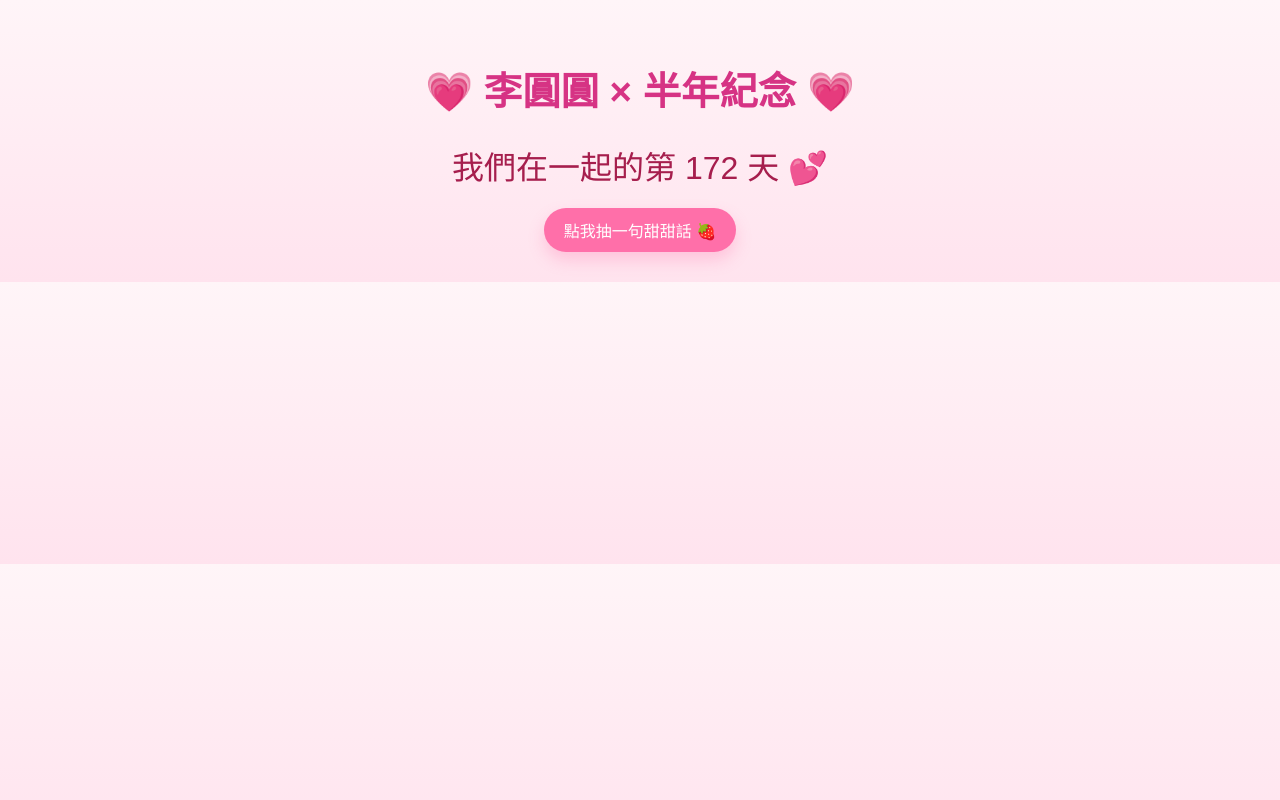
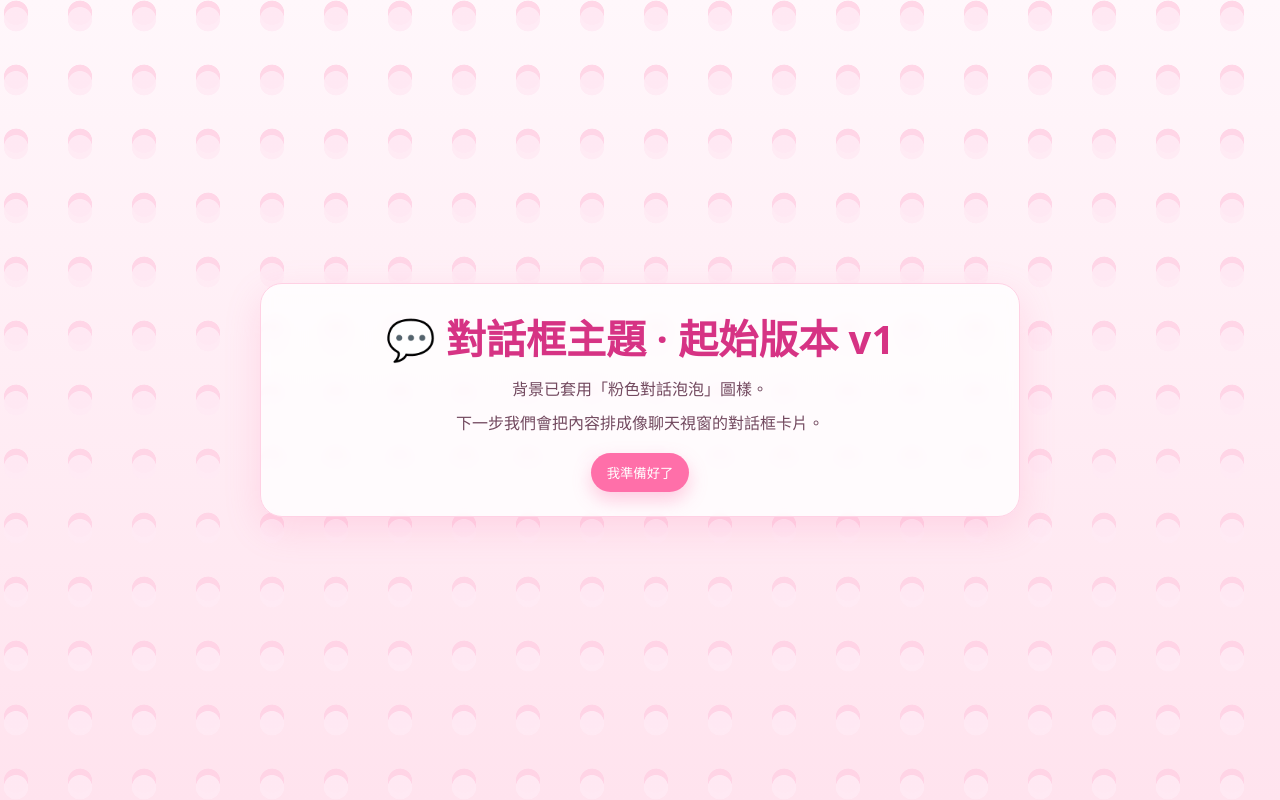
Before and after one commit to DoraLee1026/eggcake, a plain HTML site: page index.html in a window 1280 px wide. Drawn offline with Linux system fonts and the light colour scheme.

Commit message:
Replace old HTML structure with new dialog theme

```diff
--- a/index.html
+++ b/index.html
@@ -1,95 +1,58 @@
-<!DOCTYPE html>
+<!doctype html>
 <html lang="zh-Hant">
 <head>
-  <meta charset="UTF-8">
-  <meta name="viewport" content="width=device-width, initial-scale=1.0">
-  <title>李圓圓 × 半年紀念 💗</title>
+  <meta charset="utf-8" />
+  <meta name="viewport" content="width=device-width, initial-scale=1" />
+  <title>對話框主題 · v1</title>
+  <meta name="description" content="粉色對話框泡泡背景（起始版本）">
   <style>
-    body {
-      margin: 0;
-      font-family: "Noto Sans TC", "微軟正黑體", sans-serif;
-      background: linear-gradient(180deg, #fff5f8, #ffe3ee);
-      color: #a61e4d;
-      text-align: center;
-      overflow-x: hidden;
+    :root{
+      --bg1:#fff7fb; --bg2:#ffe3ee; --text:#5a2a43;
+      --card:#ffffffcc; --line:#ffd1e4; --accent:#ff6fa9;
     }
-    h1 {
-      font-size: 2.4em;
-      color: #d63384;
-      margin-top: 60px;
+    *{box-sizing:border-box}
+    html,body{height:100%}
+    body{
+      margin:0; font-family:ui-sans-serif,system-ui,"PingFang TC","Noto Sans TC",sans-serif;
+      color:var(--text);
+      /* 🌸 對話框泡泡風背景（v1） */
+      background:
+        radial-gradient(circle at 25% 30%, rgba(255,234,244,.9) 18%, transparent 19%) 0 0/64px 64px,
+        radial-gradient(circle at 75% 70%, rgba(255,209,228,.85) 18%, transparent 19%) 32px 32px/64px 64px,
+        linear-gradient(180deg, var(--bg1), var(--bg2));
+      overflow-x:hidden;
     }
-    .days {
-      font-size: 2em;
-      margin: 20px;
+    .wrap{
+      max-width:920px; margin:0 auto; padding:28px 16px;
+      display:flex; min-height:100%; align-items:center; justify-content:center;
     }
-    button {
-      background: #ff6fa9;
-      color: white;
-      border: none;
-      border-radius: 999px;
-      padding: 10px 20px;
-      font-size: 16px;
-      cursor: pointer;
-      box-shadow: 0 8px 16px #ff6fa94a;
+    .card{
+      width:min(760px, 95vw);
+      background:var(--card);
+      border:1px solid var(--line);
+      border-radius:22px;
+      padding:24px;
+      box-shadow:0 12px 36px rgba(255,111,169,.18);
+      backdrop-filter:blur(6px) saturate(120%);
+      text-align:center;
     }
-    .message {
-      margin: 30px;
-      font-size: 1.2em;
-    }
-    .heart {
-      position: fixed;
-      bottom: -10px;
-      font-size: 20px;
-      color: #ff6fa9;
-      animation: floatUp 5s linear infinite;
-    }
-    @keyframes floatUp {
-      from { transform: translateY(0); opacity: 1; }
-      to { transform: translateY(-100vh); opacity: 0; }
+    h1{ margin:0 0 10px; color:#d63384; font-size:clamp(24px,4.6vw,40px) }
+    p{ margin:6px 0 0; opacity:.85; line-height:1.7 }
+    .btn{
+      margin-top:16px; border:none; background:var(--accent); color:#fff;
+      padding:10px 16px; border-radius:999px; cursor:pointer;
+      box-shadow:0 8px 18px rgba(255,111,169,.35)
     }
   </style>
 </head>
 <body>
-  <h1>💗 李圓圓 × 半年紀念 💗</h1>
-  <div class="days" id="days"></div>
-  <button id="btn">點我抽一句甜甜話 🍓</button>
-  <div class="message" id="msg"></div>
-
-  <script>
-    // 💞 1. 設定你們在一起的日期
-    const startDate = new Date(2025, 3, 20); // ← 修改這裡！（月份-1，例如4月要填3）
-    const now = new Date();
-    const diff = Math.floor((now - startDate) / (1000 * 60 * 60 * 24)) + 1;
-    document.getElementById("days").textContent = `我們在一起的第 ${diff} 天 💕`;
-
-    // 💬 2. 甜蜜話語清單
-    const msgs = [
-      "早安安～想你想到睡不著 🥺",
-      "每一天都更喜歡你一點點 💗",
-      "如果愛有溫度，你就是我最暖的一段 ☀️",
-      "半年啦～但我還是超級心動 💘",
-      "想讓你知道，你是我每天最期待的人 💕"
-    ];
-    const btn = document.getElementById("btn");
-    const msg = document.getElementById("msg");
-    btn.onclick = () => {
-      const text = msgs[Math.floor(Math.random() * msgs.length)];
-      msg.textContent = text;
-      spawnHearts(10);
-    };
-
-    // 💖 3. 飄動愛心動畫
-    function spawnHearts(n) {
-      for (let i = 0; i < n; i++) {
-        const h = document.createElement("div");
-        h.className = "heart";
-        h.textContent = Math.random() < 0.5 ? "💖" : "💞";
-        h.style.left = Math.random() * 100 + "vw";
-        h.style.animationDuration = 3 + Math.random() * 3 + "s";
-        document.body.appendChild(h);
-        setTimeout(() => h.remove(), 5000);
-      }
-    }
-  </script>
+  <div class="wrap">
+    <div class="card">
+      <h1>💬 對話框主題 · 起始版本 v1</h1>
+      <p>背景已套用「粉色對話泡泡」圖樣。</p>
+      <p>下一步我們會把內容排成像聊天視窗的對話框卡片。</p>
+      <button class="btn" onclick="alert('背景 OK！準備進入第 2 步：加入聊天氣泡卡片與內容佈局。')">我準備好了</button>
+    </div>
+  </div>
 </body>
 </html>
```
